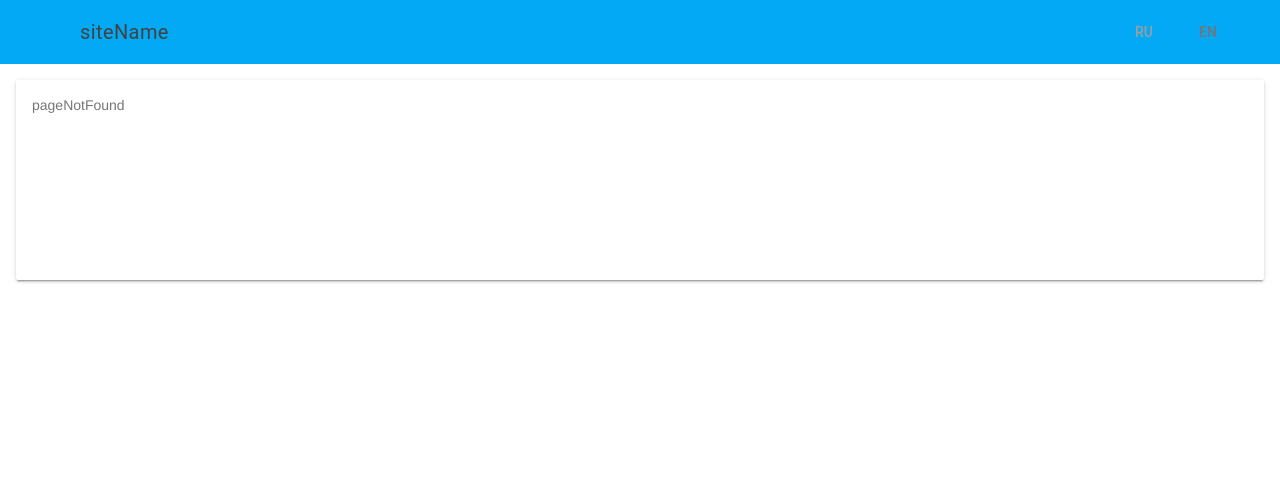
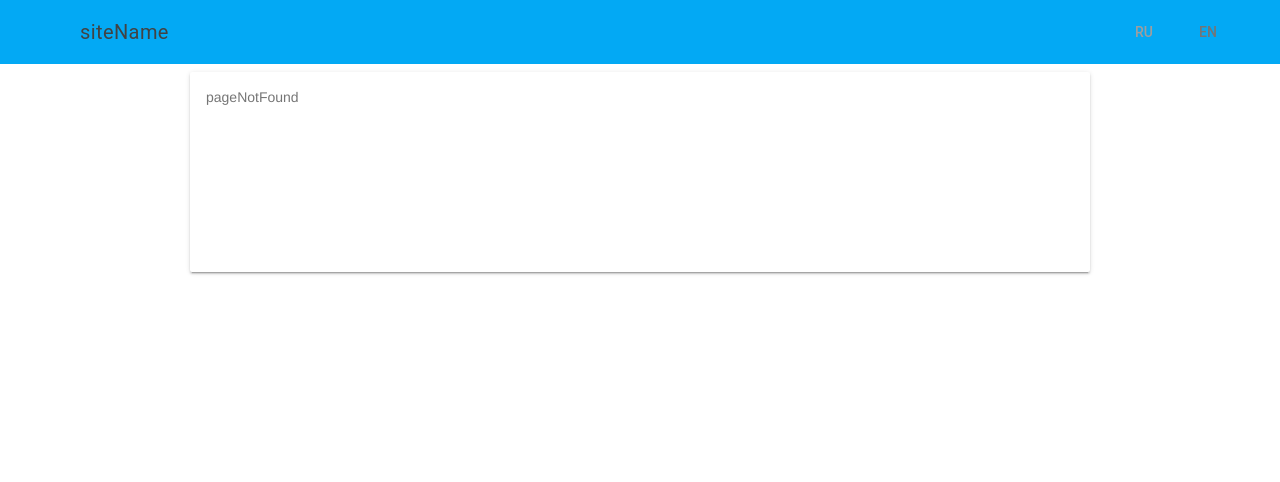
Before and after one commit to AlexKhram/prokudin, a PHP site: template src/Alexkhram/Views/about.twig in a window 1280 px wide. Shown: the top 482 px of the page. Run offline with PHP 8.4, Linux system fonts and the light colour scheme; the template is opened without the code that fills it, so the values that code supplies are empty; some libraries are stand-ins or nearby versions.

Commit message:
Change style to max 900px per card

```diff
--- a/src/Alexkhram/Views/about.twig
+++ b/src/Alexkhram/Views/about.twig
@@ -9,14 +9,14 @@
         <div class="content-grid mdl-grid">
 
             {% if card == false %}
-            <div class="mdl-card mdl-cell  mdl-cell--12-col mdl-cell--8-col-tablet mdl-cell--4-col-phone mdl-shadow--2dp">
+            <div class="mdl-card card-witdth-900-centered mdl-cell mdl-cell--12-col mdl-cell--8-col-tablet mdl-cell--4-col-phone mdl-shadow--2dp">
                 <div  class="mdl-card__supporting-text">
                     {{ 'pageNotFound'|trans }}
                 </div>
             </div>
 
             {% else %}
-            <div itemscope itemtype="http://schema.org/Article"  class="mdl-card mdl-cell  mdl-cell--12-col mdl-cell--8-col-tablet mdl-cell--4-col-phone mdl-shadow--2dp">
+            <div itemscope itemtype="http://schema.org/Article"  class="mdl-card card-witdth-900-centered mdl-cell mdl-cell--12-col mdl-cell--8-col-tablet mdl-cell--4-col-phone mdl-shadow--2dp">
                 <div class="mdl-card__title">
                     <img itemprop="image" class="about-image" src="{{ card["path_hirez"] }}" alt=""/>
                 </div>
@@ -31,9 +31,6 @@
 
         </div>
     </div>
-
-
-
 </main>
 {{ include('layout/footer.twig') }}
 </body>
--- a/src/Alexkhram/Views/listbytag.twig
+++ b/src/Alexkhram/Views/listbytag.twig
@@ -7,7 +7,7 @@
 <main class="mdl-layout__content">
     <div class="page-content">
         <div class="content-grid mdl-grid">
-            <div class="mdl-card mdl-cell mdl-cell--12-col mdl-cell--8-col-tablet mdl-cell--4-col-phone mdl-shadow--2dp">
+            <div class="mdl-card card-witdth-900-centered mdl-cell mdl-cell--12-col mdl-cell--8-col-tablet mdl-cell--4-col-phone mdl-shadow--2dp">
                 <div class="mdl-card__title">
                     {{ 'listPhotosWithTag'|trans }} : {{ tag }}
                 </div>
```
Also changed, not shown: src/Alexkhram/Views/card.twig (+11 -11 lines), src/Alexkhram/Views/listphotos.twig (+17 -12 lines), src/Alexkhram/Views/map.twig (+5 -6 lines), src/Alexkhram/Views/tags.twig (+4 -9 lines).
